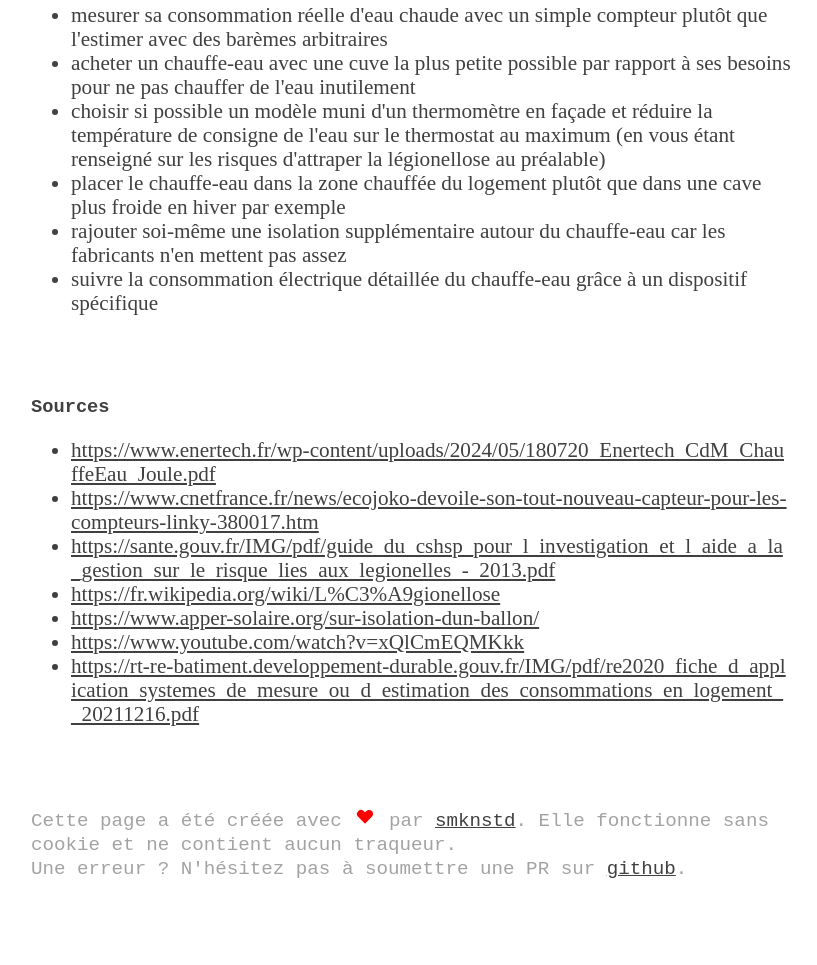
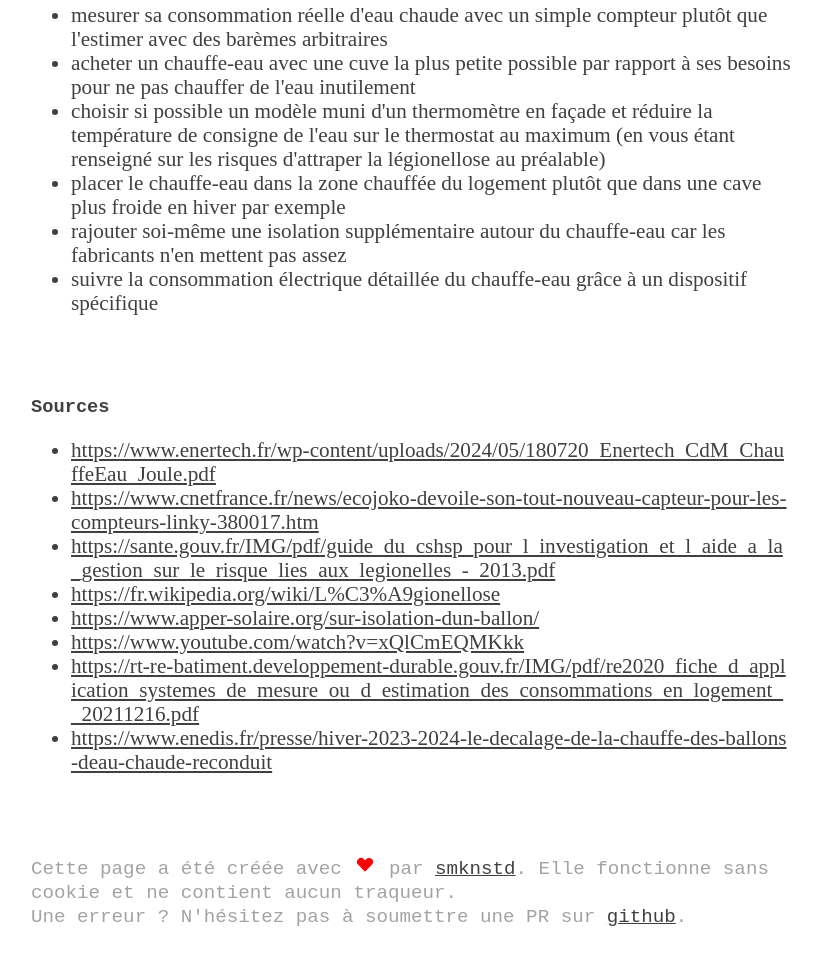
Before and after one commit to smknstd/optimiser-son-chauffe-eau-electrique, a plain HTML site: page index.html in a window 1280 px wide. Shown: the part 6856-7821 px from the top of the page, without its empty margins (229-1046 px from the left). Drawn offline with Linux system fonts and the light colour scheme; a web font is replaced by a local one.

Commit message:
add a new source (enedis heures meridiennes)

```diff
--- a/index.html
+++ b/index.html
@@ -205,10 +205,10 @@
         <li><a href="https://www.cnetfrance.fr/news/ecojoko-devoile-son-tout-nouveau-capteur-pour-les-compteurs-linky-380017.htm" target="_blank">https://www.cnetfrance.fr/news/ecojoko-devoile-son-tout-nouveau-capteur-pour-les-compteurs-linky-380017.htm</a></li>
         <li><a href="https://sante.gouv.fr/IMG/pdf/guide_du_cshsp_pour_l_investigation_et_l_aide_a_la_gestion_sur_le_risque_lies_aux_legionelles_-_2013.pdf" target="_blank">https://sante.gouv.fr/IMG/pdf/guide_du_cshsp_pour_l_investigation_et_l_aide_a_la_gestion_sur_le_risque_lies_aux_legionelles_-_2013.pdf</a></li>
         <li><a href="https://fr.wikipedia.org/wiki/L%C3%A9gionellose" target="_blank">https://fr.wikipedia.org/wiki/L%C3%A9gionellose</a></li>
-
         <li><a href="https://www.apper-solaire.org/sur-isolation-dun-ballon/" target="_blank">https://www.apper-solaire.org/sur-isolation-dun-ballon/</a></li>
         <li><a href="https://www.youtube.com/watch?v=xQlCmEQMKkk" target="_blank">https://www.youtube.com/watch?v=xQlCmEQMKkk</a></li>
         <li><a href="https://rt-re-batiment.developpement-durable.gouv.fr/IMG/pdf/re2020_fiche_d_application_systemes_de_mesure_ou_d_estimation_des_consommations_en_logement__20211216.pdf" target="_blank">https://rt-re-batiment.developpement-durable.gouv.fr/IMG/pdf/re2020_fiche_d_application_systemes_de_mesure_ou_d_estimation_des_consommations_en_logement__20211216.pdf</a></li>
+        <li><a href="https://www.enedis.fr/presse/hiver-2023-2024-le-decalage-de-la-chauffe-des-ballons-deau-chaude-reconduit" target="_blank">https://www.enedis.fr/presse/hiver-2023-2024-le-decalage-de-la-chauffe-des-ballons-deau-chaude-reconduit</a></li>
     </ul>
 
     <footer>
```
